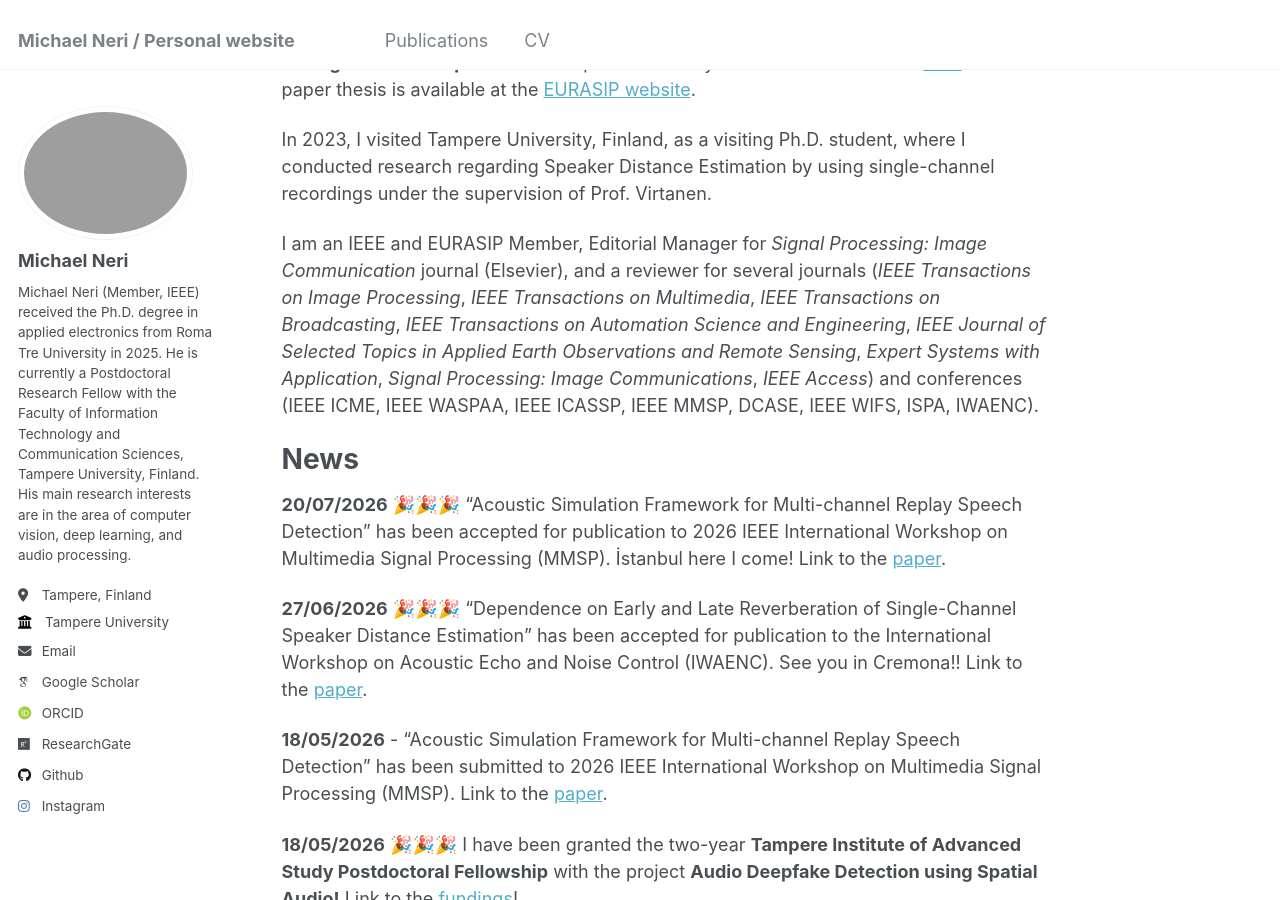
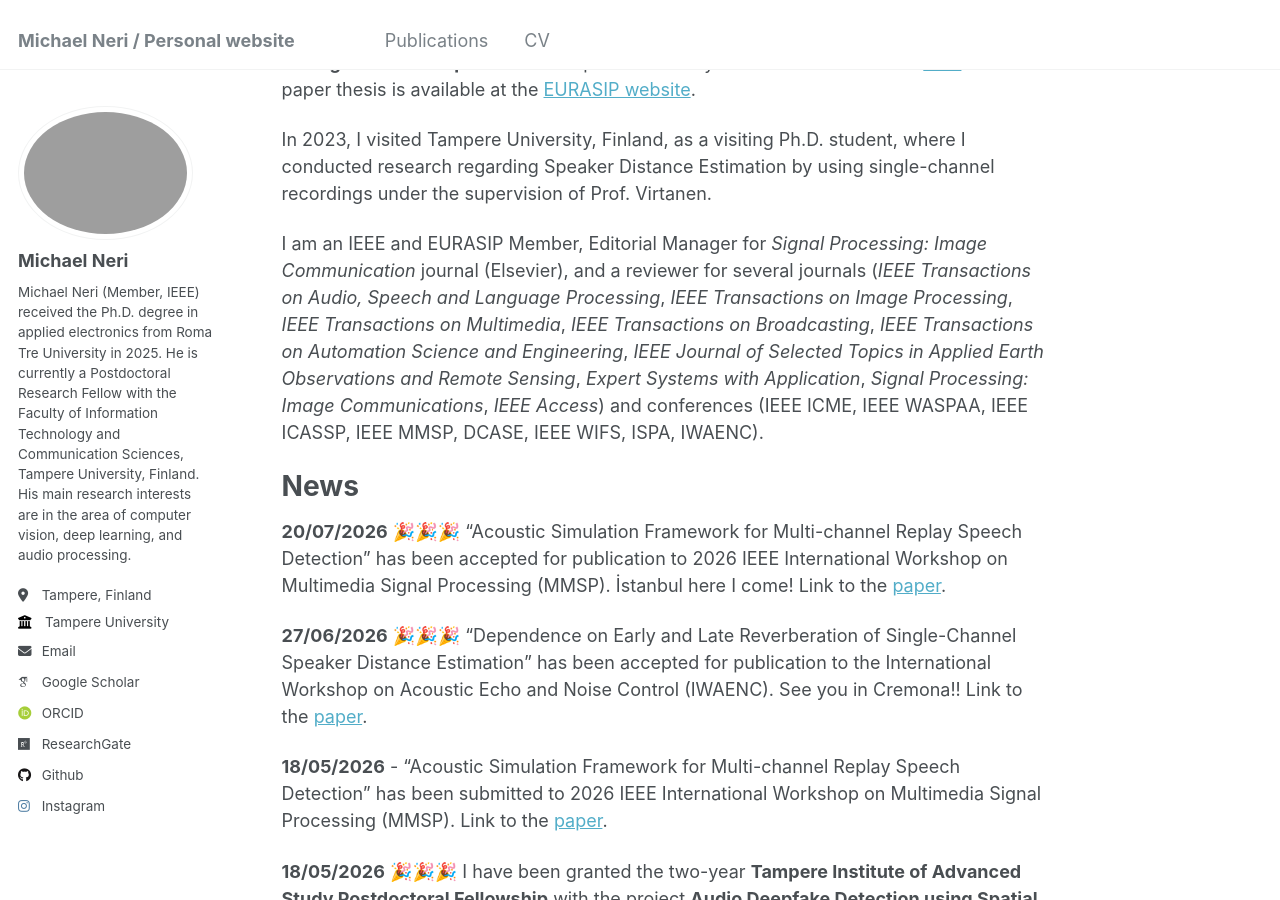
Before and after one commit to michaelneri/michaelneri.github.io, a Jekyll site: the page built from _pages/about.md, in a window 1280 px wide and 900 px high, scrolled down 544 px. Built offline with Jekyll 4.4.1, drawn with Linux system fonts in a browser that asks for light colours; some web fonts are replaced.

Commit message:
Revise reviewer affiliations in about.md

```diff
--- a/_pages/about.md
+++ b/_pages/about.md
@@ -17,7 +17,7 @@ I graduated in 2019 with a Laurea (B.Sc.) in Information Engineering (with a the
 
 In 2023, I visited Tampere University, Finland, as a visiting Ph.D. student, where I conducted research regarding Speaker Distance Estimation by using single-channel recordings under the supervision of Prof. Virtanen.
 
-I am an IEEE and EURASIP Member, Editorial Manager for _Signal Processing: Image Communication_ journal (Elsevier), and a reviewer for several journals (_IEEE Transactions on Image Processing_, _IEEE Transactions on Multimedia_, _IEEE Transactions on Broadcasting_, _IEEE Transactions on Automation Science and Engineering_, _IEEE Journal of Selected Topics in Applied Earth Observations and Remote Sensing_, _Expert Systems with Application_, _Signal Processing: Image Communications_, _IEEE Access_) and conferences (IEEE ICME, IEEE WASPAA, IEEE ICASSP, IEEE MMSP, DCASE, IEEE WIFS, ISPA, IWAENC).
+I am an IEEE and EURASIP Member, Editorial Manager for _Signal Processing: Image Communication_ journal (Elsevier), and a reviewer for several journals (_IEEE Transactions on Audio, Speech and Language Processing_, _IEEE Transactions on Image Processing_, _IEEE Transactions on Multimedia_, _IEEE Transactions on Broadcasting_, _IEEE Transactions on Automation Science and Engineering_, _IEEE Journal of Selected Topics in Applied Earth Observations and Remote Sensing_, _Expert Systems with Application_, _Signal Processing: Image Communications_, _IEEE Access_) and conferences (IEEE ICME, IEEE WASPAA, IEEE ICASSP, IEEE MMSP, DCASE, IEEE WIFS, ISPA, IWAENC).
 
 
 News
```
